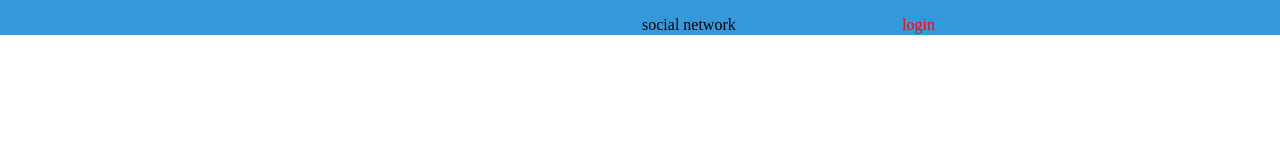
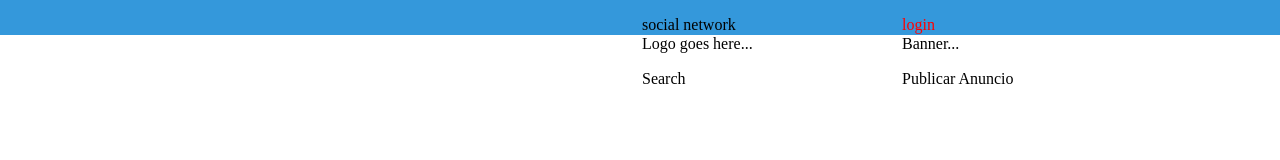
Before and after one commit to gerardocamilo/curso-css, a plain HTML site: page index.html in a window 1280 px wide. Drawn offline with Linux system fonts and the light colour scheme.

Commit message:
Tarea #1: Logo-Banner, Search-PublicarAnuncio.

```diff
--- a/index.html
+++ b/index.html
@@ -16,5 +16,16 @@
 			<div class="clearfix"></div>
 		</div>
 	</div>
+
+	<div class="header-section">
+		<div class="container">
+				<div class="banner">Banner...</div>
+				<div class="logo"> Logo goes here... </div>
+				<div class="clearfix"></div>
+
+				<div class="publicar-anuncio">Publicar Anuncio</div>
+				<div class="search">Search</div>
+		</div>
+	</div>
 </body>
 </html>
--- a/style.css
+++ b/style.css
@@ -32,3 +32,32 @@
 .clearfix {
 	clear: both;
 }
+
+.header-section .container .banner {
+	height: 35px;
+	width: 250px;
+	/*border: 1px solid red; Not Required*/
+	float: right;
+	margin-left: 10px;
+}
+
+.header-section .container .logo {
+	height: 35px;
+	width: 250px;
+	/*border-style: solid;
+	border-color: blue;*/
+	float: right;
+}
+
+.header-section .container .publicar-anuncio {
+	height: 35px;
+	width: 250px;
+	float: right;
+	margin-left: 10px;
+}
+
+.header-section .container .search {
+	height: 35px;
+	width: 250px;
+	float: right;
+}
```
